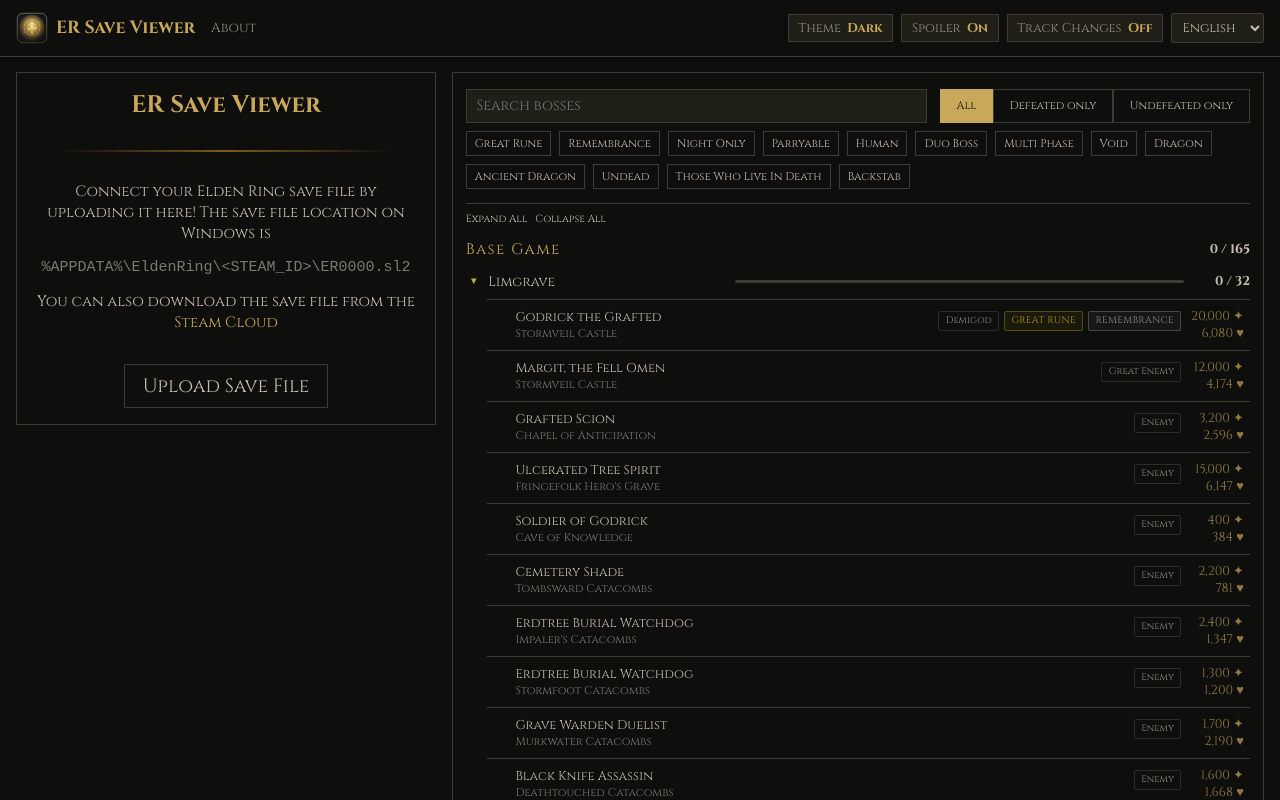
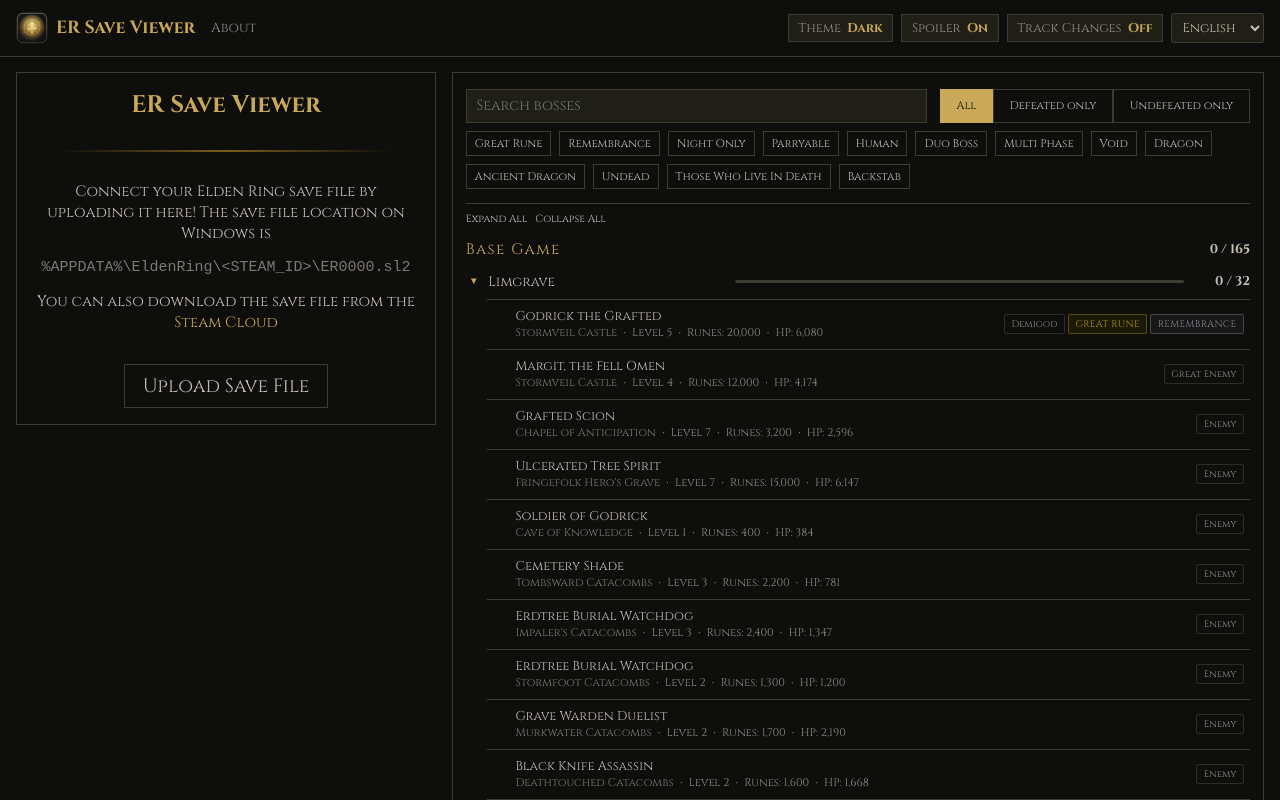
Before and after one commit to zebbedaja/er-save-viewer, a Vue app: page / in a window 1280 px wide. Shown: the top 800 px of the page. Built offline with nearby package versions, Linux system fonts and the light colour scheme; what @zebbedaja/er-save-parser would draw is missing.

Commit message:
minor adjustments

```diff
--- a/src/components/BossDetail.vue
+++ b/src/components/BossDetail.vue
@@ -79,6 +79,10 @@
       <div class="meta-row">
         <span class="meta-label">{{ $t('region') }}</span>
         <span class="meta-value">{{ boss.region }}</span>
+      </div>
+      <div class="meta-row">
+        <span class="meta-label">{{ $t('level') }}</span>
+        <span class="meta-value meta-highlight">{{ formatNumber(boss.level ?? 0) }}</span>
       </div>
       <div class="meta-row">
         <span class="meta-label">{{ $t('closestGrace') }}</span>
--- a/src/components/BossList.vue
+++ b/src/components/BossList.vue
@@ -146,7 +146,8 @@
   showAttributes: boolean
 }
 
-const sections = computed<Section[]>(() => [
+const sections = computed<Section[]>(() =>
+  [
     {
       id: 'base',
       labelKey: 'baseGameSection',
@@ -165,7 +166,8 @@
       total: filteredDlcCount.value,
       showAttributes: false,
     },
-].filter(s => s.bosses.length > 0))
+  ].filter((s) => s.bosses.length > 0),
+)
 
 function toggleRegion(region: string) {
   if (expandedRegions.value.has(region)) {
@@ -176,7 +178,7 @@
 }
 
 function expandAll() {
-  expandedRegions.value = new Set(sections.value.flatMap(s => s.bosses.map(([region]) => region)))
+  expandedRegions.value = new Set(sections.value.flatMap((s) => s.bosses.map(([region]) => region)))
 }
 
 function collapseAll() {
@@ -342,30 +344,35 @@
           >
             <span class="boss-check" v-if="defeatedFlags.has(boss.flagId)">&#x2714;</span>
             <span class="boss-check-placeholder" v-else></span>
-            <div style="flex: 1">
+            <div class="boss-row-info">
               <div class="boss-name" :class="{ 'spoiler-sensitive': !defeatedFlags.has(boss.flagId) }">
                 {{ boss.flagName }}
               </div>
-              <div class="boss-location">{{ boss.location }}</div>
+              <div class="boss-location-stats">
+                <span class="boss-location">{{ boss.location }}</span>
+                <span> · </span>
+                <span class="boss-stat" :title="$t('level')">
+                  <!-- <span class="stat-icon">⊕</span> -->
+                  <span class="stat-value">{{ $t('level') }} {{ formatNumber(boss.level ?? 0) }}</span>
+                </span>
+                <span> · </span>
+                <span class="boss-stat" :title="$t('runes')">
+                  <!-- <span class="stat-icon">✦</span> -->
+                  <span class="stat-value">{{ $t('runes') }}: {{ formatNumber(boss.runes) }}</span>
+                </span>
+                <span> · </span>
+                <span class="boss-stat" :title="$t('hp')">
+                  <!-- <span class="stat-icon">♥</span> -->
+                  <span class="stat-value">{{ $t('hp') }}: {{ formatNumber(boss.hp) }}</span>
+                </span>
               </div>
-            <template v-if="section.showAttributes">
-              <div class="boss-attributes">
+            </div>
+            <div v-if="section.showAttributes" class="boss-attributes">
               <span class="attr-badge type">{{ boss.type }}</span>
               <span v-if="boss.nightOnly" class="attr-badge night">{{ $t('nightOnlyBadge') }}</span>
               <span v-if="boss.dlc" class="attr-badge dlc-tag">{{ $t('dlcBadge') }}</span>
               <span v-if="boss.hasGreatRune" class="attr-badge great-rune">{{ $t('greatRuneBadge') }}</span>
               <span v-if="boss.hasRemembrance" class="attr-badge remembrance">{{ $t('remembranceBadge') }}</span>
-              </div>
-            </template>
-            <div>
-              <div class="boss-stat" :title="$t('runes')">
-                <span class="stat-value">{{ formatNumber(boss.runes) }}</span>
-                <span class="stat-icon">✦</span>
-              </div>
-              <div class="boss-stat" :title="$t('hp')">
-                <span class="stat-value">{{ formatNumber(boss.hp) }}</span>
-                <span class="stat-icon">♥</span>
-              </div>
             </div>
           </div>
         </div>
@@ -463,13 +470,13 @@
   opacity: 0.3;
 }
 
-.region-group {
+/* .region-group {
   border-bottom: 1px solid var(--border-color);
 }
 
 .region-group:last-child {
   border-bottom: none;
-}
+} */
 
 .region-header {
   display: flex;
@@ -524,13 +531,34 @@
 }
 
 .boss-row {
-  display: flex;
+  display: grid;
+  grid-template-columns: 1rem 1fr max-content;
   align-items: center;
   gap: 0.4rem;
   padding: 0.5rem 0.4rem;
   font-size: 0.75rem;
   border-bottom: 1px solid var(--border-color);
   cursor: pointer;
+}
+
+.boss-row-info {
+  display: flex;
+  flex-direction: column;
+  min-width: 0;
+}
+
+.boss-attributes {
+  display: flex;
+  flex-wrap: wrap;
+  gap: 0.2rem;
+  margin: 0;
+}
+
+.boss-location-stats {
+  display: flex;
+  align-items: center;
+  flex-wrap: nowrap;
+  gap: 0.4rem;
 }
 
 .boss-row:last-child {
@@ -579,11 +607,9 @@
 }
 
 .boss-stat {
-  font-size: 0.8rem;
-  color: var(--highlight-color);
+  font-size: 0.7rem;
   opacity: 0.7;
   flex-shrink: 0;
-  width: 3.5rem;
   display: flex;
   align-items: center;
   justify-content: flex-end;
--- a/src/model/types.ts
+++ b/src/model/types.ts
@@ -89,6 +89,7 @@
 }
 
 export interface ProcessedEncounter extends Encounter {
+  level: number | null
   hasGreatRune: boolean
   hasRemembrance: boolean
   hasParryable: boolean
--- a/src/stores/encounter.ts
+++ b/src/stores/encounter.ts
@@ -5,6 +5,7 @@
 
 const processedEncounters: ProcessedEncounter[] = encounters.map((e) => ({
   ...e,
+  level: e.npcs[0]?.level ?? null,
   hasGreatRune: e.drops.some((d) => /Great Rune/.test(d)),
   hasRemembrance: e.drops.some((d) => /Remembrance/.test(d)),
   hasParryable: e.npcs.some((n) => n.parryable),
```
Lines whose indentation alone changed are shown as unchanged.
